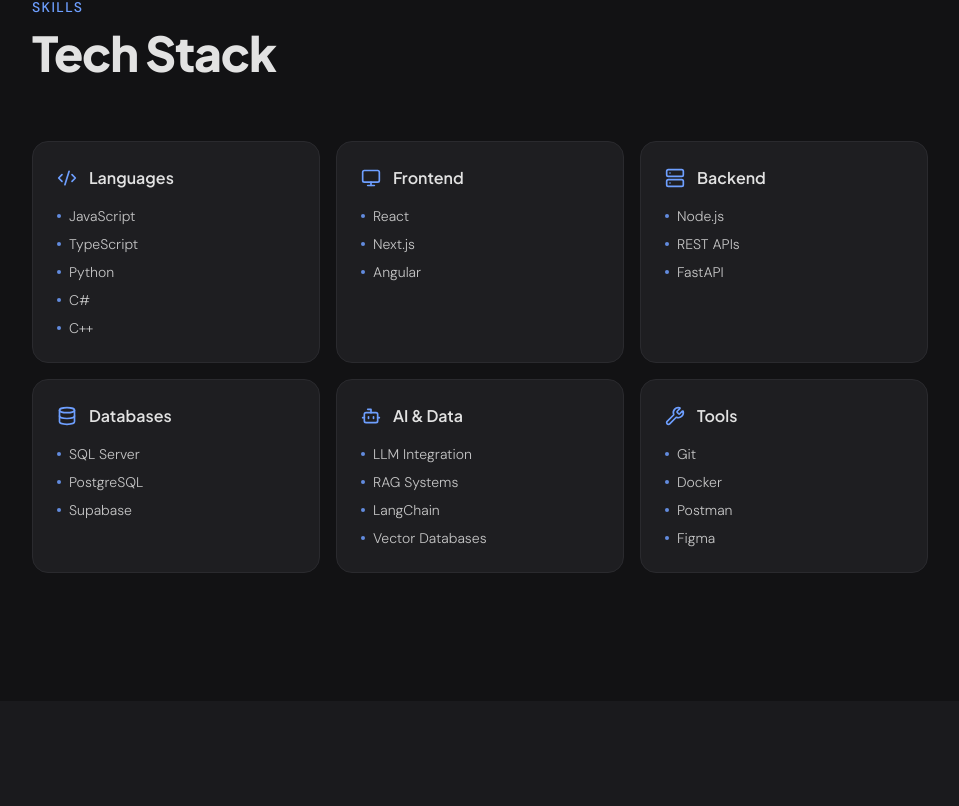
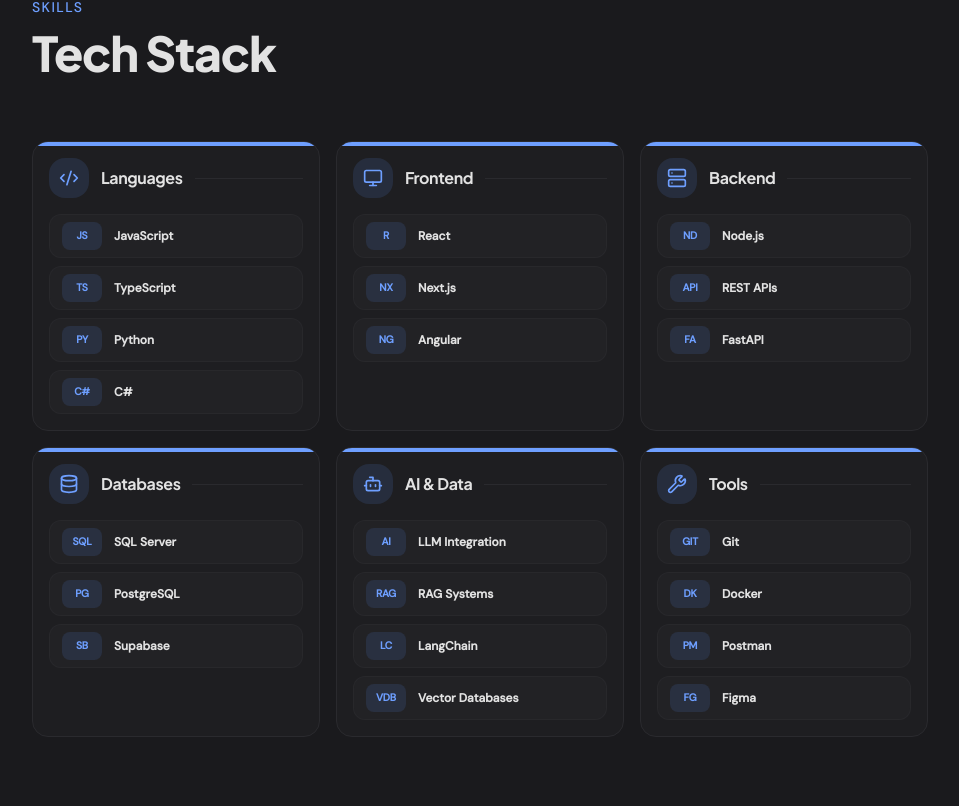
Before and after one commit to silva-mateo/silva-mateo.github.io, a React (Vite) app: page / in a window 1280 px wide. Shown: the part 1634-2440 px from the top of the page, without its empty margins (160-1119 px from the left). Built offline with nearby package versions, Linux system fonts and the light colour scheme.

Commit message:
feat: refactor skills section to use structured skill items and improve layout

```diff
--- a/src/pages/Skills.tsx
+++ b/src/pages/Skills.tsx
@@ -1,35 +1,72 @@
 import { Code2, Monitor, Server, Database, Bot, Wrench } from "lucide-react";
+import type { ReactNode } from "react";
 
-const skillGroups = [
+interface SkillGroup {
+  icon: ReactNode;
+  title: string;
+  items: {
+    name: string;
+    badge: string;
+  }[];
+}
+
+const skillGroups: SkillGroup[] = [
   {
     icon: <Code2 size={20} />,
     title: "Languages",
-    items: ["JavaScript", "TypeScript", "Python", "C#", "C++"],
+    items: [
+      { name: "JavaScript", badge: "JS" },
+      { name: "TypeScript", badge: "TS" },
+      { name: "Python", badge: "PY" },
+      { name: "C#", badge: "C#" },
+    ],
   },
   {
     icon: <Monitor size={20} />,
     title: "Frontend",
-    items: ["React", "Next.js", "Angular"],
+    items: [
+      { name: "React", badge: "R" },
+      { name: "Next.js", badge: "NX" },
+      { name: "Angular", badge: "NG" },
+    ],
   },
   {
     icon: <Server size={20} />,
     title: "Backend",
-    items: ["Node.js", "REST APIs", "FastAPI"],
+    items: [
+      { name: "Node.js", badge: "ND" },
+      { name: "REST APIs", badge: "API" },
+      { name: "FastAPI", badge: "FA" },
+    ],
   },
   {
     icon: <Database size={20} />,
     title: "Databases",
-    items: ["SQL Server", "PostgreSQL", "Supabase"],
+    items: [
+      { name: "SQL Server", badge: "SQL" },
+      { name: "PostgreSQL", badge: "PG" },
+      { name: "Supabase", badge: "SB" },
+    ],
   },
   {
     icon: <Bot size={20} />,
     title: "AI & Data",
-    items: ["LLM Integration", "RAG Systems", "LangChain", "Vector Databases"],
+    items: [
+      { name: "LLM Integration", badge: "AI" },
+      { name: "RAG Systems", badge: "RAG" },
+      { name: "LangChain", badge: "LC" },
+      { name: "Vector Databases", badge: "VDB" },
+    ],
   },
   {
     icon: <Wrench size={20} />,
     title: "Tools",
-    items: ["Git", "Docker", "Postman", "Figma"],
+    items: [
+      { name: "Git", badge: "GIT" },
+      { name: "Docker", badge: "DK" },
+      { name: "Postman", badge: "PM" },
+      { name: "Figma", badge: "FG" },
+    ],
   },
 ];
 
@@ -38,7 +75,7 @@
     <section
       id="skills"
       className="flex justify-center px-8 py-32"
-      style={{ backgroundColor: "var(--bg-primary)" }}
+      style={{ backgroundColor: "var(--bg-secondary)" }}
     >
       <div className="max-w-4xl w-full flex flex-col gap-16">
         <div>
@@ -59,45 +96,82 @@
           </h2>
         </div>
 
-        <div className="grid grid-cols-1 sm:grid-cols-2 md:grid-cols-3 gap-4">
+        <div className="grid grid-cols-1 items-stretch gap-4 md:grid-cols-2 lg:grid-cols-3">
           {skillGroups.map(({ icon, title, items }) => (
-            <div
+            <article
               key={title}
-              className="flex flex-col gap-4 p-6 rounded-2xl transition-all duration-300 hover:scale-[1.02]"
+              className="group relative flex h-full min-h-56 flex-col gap-4 overflow-hidden rounded-2xl p-4 transition-all duration-300 hover:-translate-y-1"
               style={{
                 backgroundColor: "var(--bg-card)",
                 border: "1px solid var(--border)",
               }}
             >
+              <div
+                className="absolute inset-x-0 top-0 h-1"
+                style={{ backgroundColor: "var(--accent)" }}
+              />
+
               <div className="flex items-center gap-3">
-                <span style={{ color: "var(--accent)" }}>{icon}</span>
                 <span
-                  className="text-base font-semibold"
+                  className="flex h-10 w-10 shrink-0 items-center justify-center rounded-2xl transition-all duration-300 group-hover:scale-105"
                   style={{
-                    color: "var(--text-primary)",
-                    fontFamily: "var(--font-display)",
+                    backgroundColor:
+                      "color-mix(in srgb, var(--accent) 14%, var(--bg-secondary))",
+                    color: "var(--accent)",
                   }}
                 >
-                  {title}
+                  {icon}
                 </span>
+
+                <div className="flex min-w-0 flex-1 items-center gap-3">
+                  <h3
+                    className="text-base font-bold tracking-tight"
+                    style={{
+                      color: "var(--text-primary)",
+                      fontFamily: "var(--font-display)",
+                    }}
+                  >
+                    {title}
+                  </h3>
+
+                  <span
+                    className="h-px flex-1"
+                    style={{ backgroundColor: "var(--border)" }}
+                  />
+                </div>
               </div>
 
-              <ul className="flex flex-col gap-2">
-                {items.map((item) => (
-                  <li
-                    key={item}
-                    className="text-sm font-light flex items-center gap-2"
-                    style={{ color: "var(--text-primary)", opacity: 0.85 }}
+              <div className="grid flex-1 content-start gap-2">
+                {items.map(({ name, badge }) => (
+                  <div
+                    key={name}
+                    className="flex min-h-11 items-center justify-start gap-3 rounded-xl px-3 text-left"
+                    style={{
+                      backgroundColor:
+                        "color-mix(in srgb, var(--text-primary) 4%, var(--bg-secondary))",
+                      border:
+                        "1px solid color-mix(in srgb, var(--border) 80%, transparent)",
+                      color: "var(--text-primary)",
+                    }}
                   >
                     <span
-                      className="w-1 h-1 rounded-full flex-shrink-0"
-                      style={{ backgroundColor: "var(--accent)" }}
-                    />
-                    {item}
-                  </li>
+                      className="flex h-7 w-10 shrink-0 items-center justify-center rounded-lg text-[0.65rem] font-extrabold tracking-tight"
+                      style={{
+                        backgroundColor:
+                          "color-mix(in srgb, var(--accent) 14%, var(--bg-card))",
+                        color: "var(--accent)",
+                      }}
+                    >
+                      {badge}
+                    </span>
+
+                    <span className="text-xs font-semibold leading-tight">
+                      {name}
+                    </span>
+                  </div>
                 ))}
-              </ul>
-            </div>
+              </div>
+            </article>
           ))}
         </div>
       </div>
```
